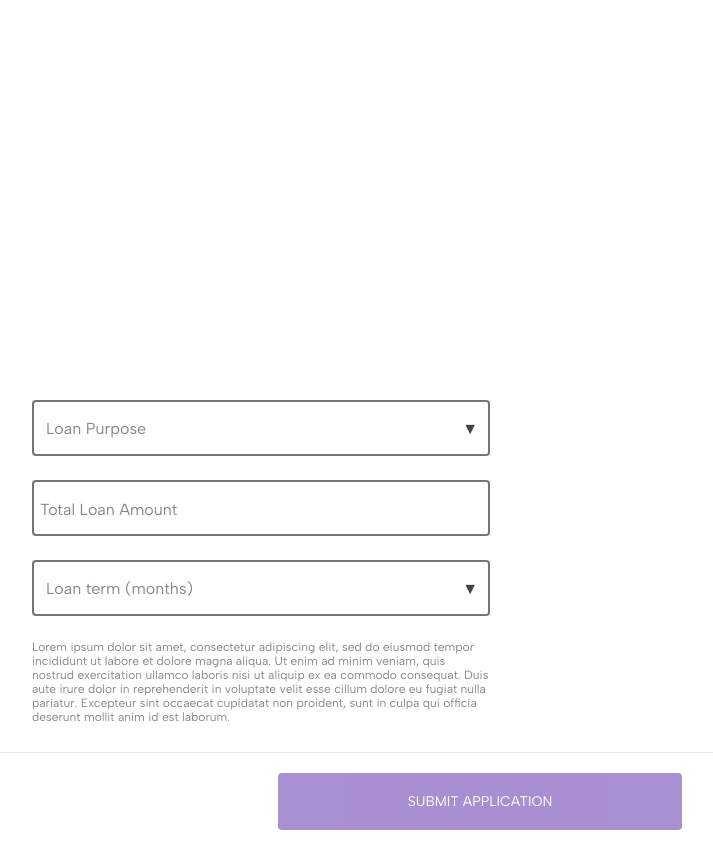
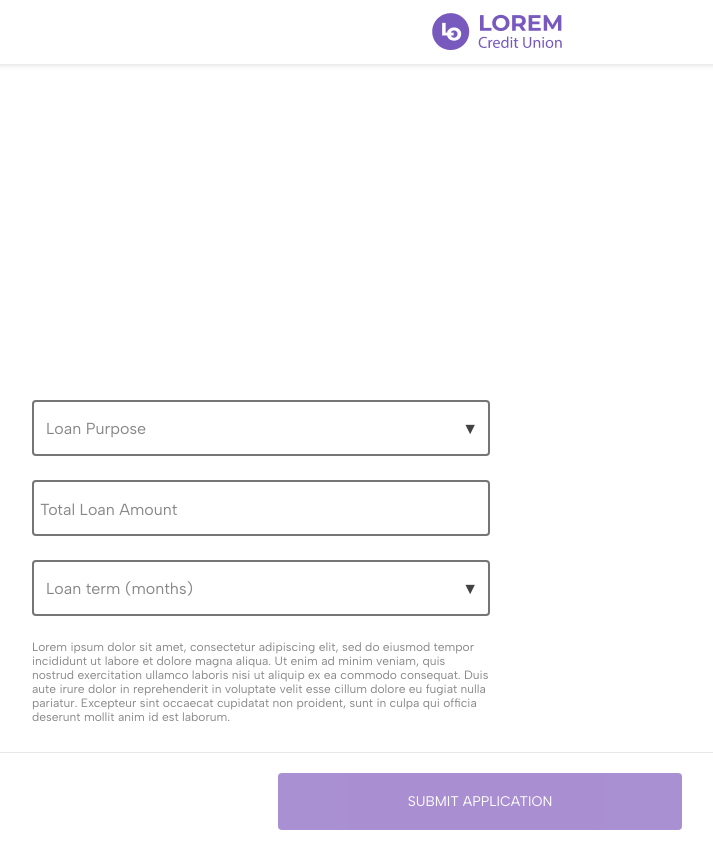
Before and after one commit to ALCordeiro/personal-loan, a React (Create React App) app: page / in a window 1280 px wide. Shown: the whole page, without its empty margins (160-873 px from the left). Built offline with nearby package versions, Linux system fonts and the light colour scheme.

Commit message:
Header and styles updates

```diff
--- a/src/App.tsx
+++ b/src/App.tsx
@@ -7,10 +7,12 @@ import SuccessPage from './pages/SuccessPage';
 import { FormSubmissionProvider } from './context/FormSubmissionContext';
 import { DndProvider } from 'react-dnd';
 import { HTML5Backend } from 'react-dnd-html5-backend';
+import { Header } from './components';
 
 function App() {
   return (
     <AppWrapper>
+      <Header />
       <DndProvider backend={HTML5Backend}>
         <FormSubmissionProvider>
           <Router>
--- a/src/common/enums/LoanEnum.ts
+++ b/src/common/enums/LoanEnum.ts
@@ -16,7 +16,10 @@ enum LoanEnum {
 	LOAN_OFFICER = 'A loan officer will reach out to you shortly. If you have any other questions please call us at',
 	THANK_YOU = 'Thank you!',
 	PHONE = '(202) 555-0139',
-	START_SAVING= 'Start Saving'
+	START_SAVING= 'Start Saving',
+	SAVING_AVAILABLE = 'Savings Available',
+	YOU_COULD_SAVING = 'You could be saving money ',
+	EXISTINGS_LOANS = 'on your existing loans'
 }
 
 export default LoanEnum
--- /dev/null
+++ b/src/components/Badge/index.tsx
@@ -0,0 +1,21 @@
+import React from 'react';
+import {
+  Container,
+} from './styles';
+
+interface IBadgeProps {
+  title: string;
+}
+
+const Badge: React.FC<IBadgeProps> = ({
+  title,
+}) => {
+
+  return (
+    <Container>
+      <span>{title}</span>
+    </Container>
+  );
+};
+
+export default React.memo(Badge);
--- /dev/null
+++ b/src/components/Badge/styles.ts
@@ -0,0 +1,13 @@
+import styled from 'styled-components'
+import fontSize from '../../common/utils/fontSize';
+
+export const Container = styled.div`
+  ${fontSize(12)}
+  padding: 8px;
+  color: #008000;
+  background-color: #EBF5EB;
+  width: 120px;
+  text-transform: uppercase;
+  border-radius: 4px;
+  font-weight: 700;
+`
--- /dev/null
+++ b/src/components/Header/index.tsx
@@ -0,0 +1,15 @@
+import React from 'react';
+import { HeaderContainer, Icon, LogoContainer } from './styles';
+import loremLogo from '../../common/icons/lorem-logo.png';
+
+const Header = () => {
+  return (
+    <HeaderContainer>
+      <LogoContainer>
+        <Icon src={loremLogo} alt="Logo" />
+      </LogoContainer>
+    </HeaderContainer>
+  );
+};
+
+export default React.memo(Header);
--- /dev/null
+++ b/src/components/Header/styles.ts
@@ -0,0 +1,23 @@
+import styled from 'styled-components';
+
+export const HeaderContainer = styled.header`
+  background-color: white;
+  display: flex;
+  padding: 0 20px;
+  box-shadow: 0 2px 4px rgba(0, 0, 0, 0.1);
+  position: fixed;
+  width: 100%;
+  height: 64px;
+  align-items: center;
+  justify-content: center;
+`;
+
+export const LogoContainer = styled.div`
+  display: flex;
+  align-items: center;
+`;
+
+export const Icon = styled.img`
+  width: auto;
+  height: auto;
+`;
--- a/src/components/index.tsx
+++ b/src/components/index.tsx
@@ -5,3 +5,5 @@ export { default as UpsellOpportunity } from './UpsellOpportunity';
 export { default as Error } from './Error';
 export { default as CardLoan } from './CardLoan';
 export { default as Button } from './Button';
+export { default as Header } from './Header';
+export { default as Badge } from './Badge';
--- a/src/pages/HomePage.tsx
+++ b/src/pages/HomePage.tsx
@@ -1,6 +1,6 @@
 import React from 'react';
 import { Controller } from "react-hook-form";
-import { Input, Select, Terms, UpsellOpportunity, Error, Button } from '../components';
+import { Input, Select, Terms, UpsellOpportunity, Error, Button, Header } from '../components';
 import LoanEnum from '../common/enums/LoanEnum';
 import { ButtonWrapper, FieldsContainer, FormWrapper, HomePageWrapper, TermsContainer } from './HomePage.styles';
 import { loanPurposeOptions, months } from '../common/utils/dropdownOptions';
--- a/src/pages/SuccessPage.styles.ts
+++ b/src/pages/SuccessPage.styles.ts
@@ -5,9 +5,19 @@ export const SuccessContainer = styled.div`
   background-color: #7146B5;
   color: white;
 
-  padding: 50px 15%;
+  padding: 100px 15% 50px 15%;
   height: 288px;
 `;
+
+export const ContainerBadge = styled.div`
+  padding: 50px 15% 0px 15%;
+`;
+
+export const BadgeAuxText = styled.span`
+  ${fontSize(16)}
+  font-weight: 400;
+  color: #585858;
+`
 
 export const CheckIcon = styled.div`
   width: 85px;
--- a/src/pages/SuccessPage.tsx
+++ b/src/pages/SuccessPage.tsx
@@ -1,6 +1,6 @@
 import React, { useState, useCallback, useEffect } from 'react';
 import { Navigate, useLocation } from 'react-router-dom';
-import { SuccessContainer, CheckIcon, ThankYouText, InfoText, PhoneNumber, SpeedUpText, TextContainer, IconImage, CardsContainer } from './SuccessPage.styles';
+import { SuccessContainer, CheckIcon, ThankYouText, InfoText, PhoneNumber, SpeedUpText, TextContainer, IconImage, CardsContainer, ContainerBadge, BadgeAuxText } from './SuccessPage.styles';
 import { useFormSubmission } from '../context/FormSubmissionContext';
 import checkIcon from '../common/icons/success-icon.svg';
 import LoanEnum from '../common/enums/LoanEnum';
@@ -8,7 +8,7 @@ import useIsMobile from '../common/hooks/useIsMobile';
 import { useUserData } from '../common/hooks/useUserData';
 import update from 'immutability-helper';
 import { Loan } from '../common/interfaces/commonInterfaces';
-import { CardLoan } from '../components';
+import { Badge, CardLoan } from '../components';
 
 const SuccessPage: React.FC = () => {
   const { isFormSubmitted } = useFormSubmission();
@@ -54,6 +54,10 @@ const SuccessPage: React.FC = () => {
           <SpeedUpText>{LoanEnum.SPEED_UP_TEXT}</SpeedUpText>
         </TextContainer>
       </SuccessContainer>
+      <ContainerBadge>
+        <Badge title={LoanEnum.SAVING_AVAILABLE} />
+        <BadgeAuxText><strong>{LoanEnum.YOU_COULD_SAVING}</strong>{LoanEnum.EXISTINGS_LOANS}</BadgeAuxText>
+      </ContainerBadge>
       <CardsContainer isMobile={isMobile}>
         {loans.map((loan: Loan, index: number) => (
           <CardLoan
```
Also changed, not shown: src/common/icons/lorem-logo.png (added).
